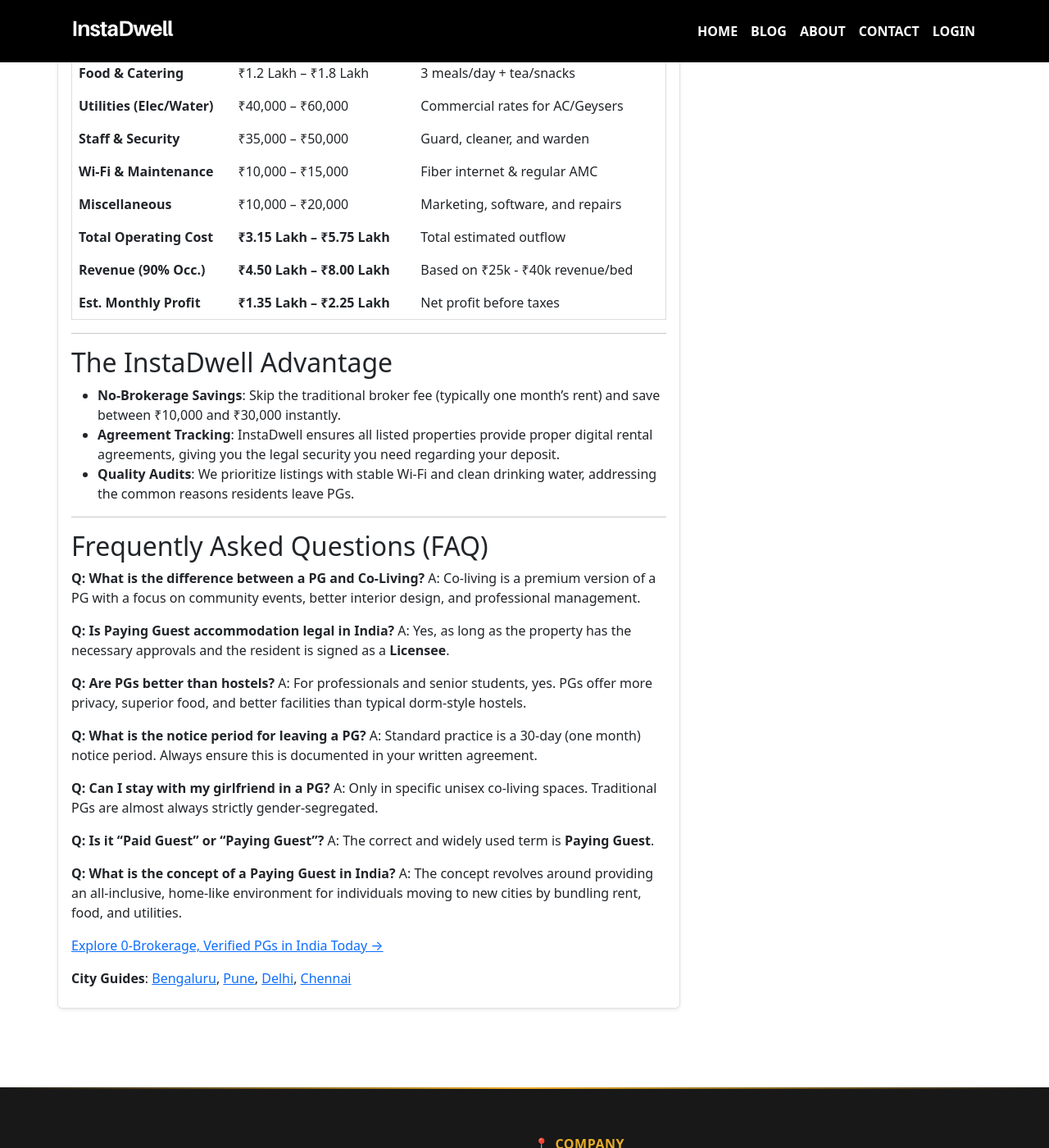
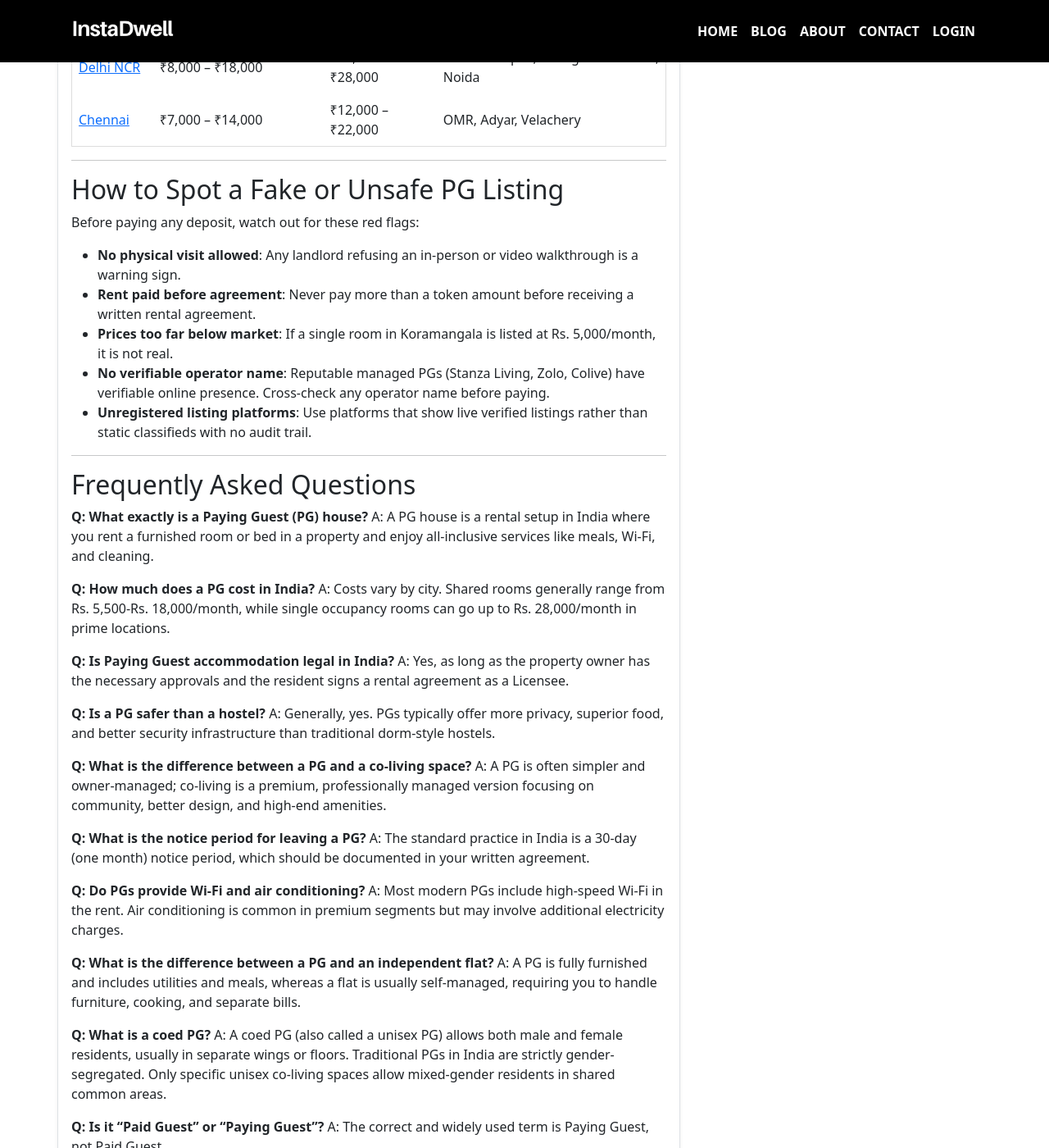
Before and after one commit to instadw/instadwell-blog, a Jekyll site: the page built from _posts/2025-10-28-what-is-paying-guest-house-a-complete-guide-to-paying-guest-accommodation-in-india.md, in a window 1280 px wide and 1400 px high, scrolled down 2113 px. Shown: the whole window at 82% size. Built offline with Jekyll 4.4.1, drawn with Linux system fonts in a browser that asks for light colours; some of the changed text lies outside the part shown.

Commit message:
Update 2025-10-28-what-is-paying-guest-house-a-complete-guide-to-paying-guest-accommodation-in-india.md

```diff
--- a/_posts/2025-10-28-what-is-paying-guest-house-a-complete-guide-to-paying-guest-accommodation-in-india.md
+++ b/_posts/2025-10-28-what-is-paying-guest-house-a-complete-guide-to-paying-guest-accommodation-in-india.md
@@ -1,9 +1,9 @@
 ---
-title: "Paying Guest Accommodation in India: A Simple Complete Guide"
-description: "What is a PG in India? Understand how paying guest accommodation works, what's included in rent, typical deposits, and how to find verified no-brokerage PGs across Bangalore, Hyderabad, Pune and Delhi."
+title: "What is a PG in India? Paying Guest Accommodation Explained (2026)"
+description: "What is a PG house in India? Learn how paying guest accommodation works, what's included in rent, typical deposits, and how PG differs from co-living and flats. Find verified no-brokerage PGs in Bangalore, Hyderabad, Pune and Delhi."
 image: /assets/images/what-is-paying-guest-house-a-complete-guide-to-paying-guest-accommodation-in-india.webp
 layout: post
-permalink: /:title
+permalink: /blog/what-is-paying-guest-house-a-complete-guide-to-paying-guest-accommodation-in-india
 author: Sanchit
 category: Businesses
 date: 2026-03-10T09:14:00.000+05:30
@@ -11,26 +11,28 @@
   - question: "What exactly is a Paying Guest (PG) house?"
     answer: "A PG house is a rental setup in India where you rent a furnished room or bed in a property and enjoy all-inclusive services like meals, Wi-Fi, and cleaning."
   - question: "How much does a PG cost in India?"
-    answer: "Costs vary by city. Shared rooms generally range from ₹5,500–₹18,000/month, while single occupancy rooms can go up to ₹28,000/month in prime locations."
+    answer: "Costs vary by city. Shared rooms generally range from Rs. 5,500-Rs. 18,000/month, while single occupancy rooms can go up to Rs. 28,000/month in prime locations."
   - question: "Is Paying Guest accommodation legal in India?"
     answer: "Yes, as long as the property owner has the necessary approvals and the resident signs a rental agreement as a Licensee."
   - question: "Is a PG safer than a hostel?"
     answer: "Generally, yes. PGs typically offer more privacy, superior food, and better security infrastructure than traditional dorm-style hostels."
-  - question: "What's the difference between a PG and a co-living space?"
+  - question: "What is the difference between a PG and a co-living space?"
     answer: "A PG is often simpler and owner-managed; co-living is a premium, professionally managed version focusing on community, better design, and high-end amenities."
   - question: "What is the notice period for leaving a PG?"
     answer: "The standard practice in India is a 30-day (one month) notice period, which should be documented in your written agreement."
-  - question: "Can couples or mixed genders stay in PGs?"
-    answer: "Traditional PGs are almost always strictly gender-segregated. However, specific unisex co-living spaces do allow for mixed-gender residents."
   - question: "Do PGs provide Wi-Fi and air conditioning?"
     answer: "Most modern PGs include high-speed Wi-Fi in the rent. Air conditioning is common in premium segments but may involve additional electricity charges."
   - question: "What is the difference between a PG and an independent flat?"
     answer: "A PG is fully furnished and includes utilities and meals, whereas a flat is usually self-managed, requiring you to handle furniture, cooking, and separate bills."
-  - question: "How can I verify a PG's authenticity and quality?"
-    answer: "Look for platforms that offer verified audits and digital agreements. Checking for stable Wi-Fi and clean drinking water during a visit is also recommended."
+  - question: "What is a coed PG?"
+    answer: "A coed PG (also called a unisex PG) allows both male and female residents, usually in separate wings or floors. Traditional PGs in India are strictly gender-segregated. Only specific unisex co-living spaces allow mixed-gender residents in shared common areas."
+  - question: "Is it 'Paid Guest' or 'Paying Guest'?"
+    answer: "The correct and widely used term is Paying Guest, not Paid Guest."
+  - question: "What is the concept of a Paying Guest in India?"
+    answer: "The concept revolves around providing an all-inclusive, home-like environment for individuals moving to new cities by bundling rent, food, and utilities under one monthly payment."
 ---
 
-# What is a PG in India?
+# What is a PG in India? Paying Guest Accommodation Explained
 
 A **Paying Guest (PG)** accommodation is a rental setup in India where a resident rents a furnished room or bed in a property. The monthly rent is all-inclusive, covering meals, Wi-Fi, laundry, and utilities, managed by a landlord or commercial operator.
 
@@ -58,6 +60,19 @@
 
 ----------
 
+## PG vs Hostel: What is the Difference?
+
+| Feature | Paying Guest (PG) | Hostel |
+| :--- | :--- | :--- |
+| **Room Type** | Private or shared room (2-3 people) | Dormitory (6-20 people) |
+| **Meals** | Home-style meals included | Canteen or self-catering |
+| **Privacy** | High | Low |
+| **Cost** | Rs. 6,000 - Rs. 28,000/month | Rs. 3,000 - Rs. 8,000/month |
+| **Best For** | Working professionals, students | Budget backpackers, short stays |
+| **Lease** | Monthly, 30-day notice | Daily, weekly, or monthly |
+
+----------
+
 ## 2026 PG Rent Comparison by City
 
 Rent prices vary based on proximity to IT parks and educational institutions.
@@ -72,8 +87,64 @@
 
 ----------
 
-## The Business Side: ROI for PG Landlords
+## How to Spot a Fake or Unsafe PG Listing
 
+Before paying any deposit, watch out for these red flags:
+
+- **No physical visit allowed**: Any landlord refusing an in-person or video walkthrough is a warning sign.
+- **Rent paid before agreement**: Never pay more than a token amount before receiving a written rental agreement.
+- **Prices too far below market**: If a single room in Koramangala is listed at Rs. 5,000/month, it is not real.
+- **No verifiable operator name**: Reputable managed PGs (Stanza Living, Zolo, Colive) have verifiable online presence. Cross-check any operator name before paying.
+- **Unregistered listing platforms**: Use platforms that show live verified listings rather than static classifieds with no audit trail.
+
+----------
+
+## Frequently Asked Questions
+
+**Q: What exactly is a Paying Guest (PG) house?**
+A: A PG house is a rental setup in India where you rent a furnished room or bed in a property and enjoy all-inclusive services like meals, Wi-Fi, and cleaning.
+
+**Q: How much does a PG cost in India?**
+A: Costs vary by city. Shared rooms generally range from Rs. 5,500-Rs. 18,000/month, while single occupancy rooms can go up to Rs. 28,000/month in prime locations.
+
+**Q: Is Paying Guest accommodation legal in India?**
+A: Yes, as long as the property owner has the necessary approvals and the resident signs a rental agreement as a Licensee.
+
+**Q: Is a PG safer than a hostel?**
+A: Generally, yes. PGs typically offer more privacy, superior food, and better security infrastructure than traditional dorm-style hostels.
+
+**Q: What is the difference between a PG and a co-living space?**
+A: A PG is often simpler and owner-managed; co-living is a premium, professionally managed version focusing on community, better design, and high-end amenities.
+
+**Q: What is the notice period for leaving a PG?**
+A: The standard practice in India is a 30-day (one month) notice period, which should be documented in your written agreement.
+
+**Q: Do PGs provide Wi-Fi and air conditioning?**
+A: Most modern PGs include high-speed Wi-Fi in the rent. Air conditioning is common in premium segments but may involve additional electricity charges.
+
+**Q: What is the difference between a PG and an independent flat?**
+A: A PG is fully furnished and includes utilities and meals, whereas a flat is usually self-managed, requiring you to handle furniture, cooking, and separate bills.
+
+**Q: What is a coed PG?**
+A: A coed PG (also called a unisex PG) allows both male and female residents, usually in separate wings or floors. Traditional PGs in India are strictly gender-segregated. Only specific unisex co-living spaces allow mixed-gender residents in shared common areas.
+
+**Q: Is it "Paid Guest" or "Paying Guest"?**
+A: The correct and widely used term is Paying Guest, not Paid Guest.
+
+**Q: What is the concept of a Paying Guest in India?**
+A: The concept revolves around providing an all-inclusive, home-like environment for individuals moving to new cities by bundling rent, food, and utilities under one monthly payment.
+
+----------
+
+## Find Verified, No-Brokerage PGs with InstaDwell
+
+Looking for a PG in India? InstaDwell aggregates verified listings from India's top managed co-living operators so you can compare options across cities without paying a broker.
+
+[Explore 0-Brokerage, Verified PGs in India Today →](https://instadwell.com)
+
+**City Guides**: [Bengaluru](https://instadwell.com/blog/best-co-living-spaces-in-bengaluru-and-ultimate-rent-guide-2026), [Pune](https://instadwell.com/blog/top-10-co-living-spaces-in-pune-and-what-to-look-for), [Delhi](https://instadwell.com/blog/top-10-co-living-spaces-in-delhi-the-ultimate-guide-to-finding-a-pg), [Chennai](https://instadwell.com/blog/pg-vs-flat-in-chennai-rent-and-best-areas-guide-2025)
+
+## Thinking of Running a PG? The Business Side Explained
 Running a 10–20 bed PG is a high-yield business model if managed with a focus on hygiene and connectivity.
 
 ### Monthly Operating Cost Breakdown (Estimated for 20-Bed Unit)
@@ -89,40 +160,3 @@
 | **Total Operating Cost** | **₹3.15 Lakh – ₹5.75 Lakh** | Total estimated outflow |
 | **Revenue (90% Occ.)** | **₹4.50 Lakh – ₹8.00 Lakh** | Based on ₹25k - ₹40k revenue/bed |
 | **Est. Monthly Profit** | **₹1.35 Lakh – ₹2.25 Lakh** | Net profit before taxes |
-
-----------
-
-## The InstaDwell Advantage
-
-- **No-Brokerage Savings**: Skip the traditional broker fee (typically one month's rent) and save between ₹10,000 and ₹30,000 instantly.
-- **Agreement Tracking**: InstaDwell ensures all listed properties provide proper digital rental agreements, giving you the legal security you need regarding your deposit.
-- **Quality Audits**: We prioritize listings with stable Wi-Fi and clean drinking water, addressing the common reasons residents leave PGs.
-
-----------
-
-## Frequently Asked Questions (FAQ)
-
-**Q: What is the difference between a PG and Co-Living?**
-A: Co-living is a premium version of a PG with a focus on community events, better interior design, and professional management.
-
-**Q: Is Paying Guest accommodation legal in India?**
-A: Yes, as long as the property has the necessary approvals and the resident is signed as a **Licensee**.
-
-**Q: Are PGs better than hostels?**
-A: For professionals and senior students, yes. PGs offer more privacy, superior food, and better facilities than typical dorm-style hostels.
-
-**Q: What is the notice period for leaving a PG?**
-A: Standard practice is a 30-day (one month) notice period. Always ensure this is documented in your written agreement.
-
-**Q: Can I stay with my girlfriend in a PG?**
-A: Only in specific unisex co-living spaces. Traditional PGs are almost always strictly gender-segregated.
-
-**Q: Is it "Paid Guest" or "Paying Guest"?**
-A: The correct and widely used term is **Paying Guest**.
-
-**Q: What is the concept of a Paying Guest in India?**
-A: The concept revolves around providing an all-inclusive, home-like environment for individuals moving to new cities by bundling rent, food, and utilities.
-
-[Explore 0-Brokerage, Verified PGs in India Today →](https://instadwell.com)
-
-**City Guides**: [Bengaluru](https://instadwell.com/blog/best-co-living-spaces-in-bengaluru-and-ultimate-rent-guide-2026), [Pune](https://instadwell.com/blog/top-10-co-living-spaces-in-pune-and-what-to-look-for), [Delhi](https://instadwell.com/blog/top-10-co-living-spaces-in-delhi-the-ultimate-guide-to-finding-a-pg), [Chennai](https://instadwell.com/blog/pg-vs-flat-in-chennai-rent-and-best-areas-guide-2025)
```
